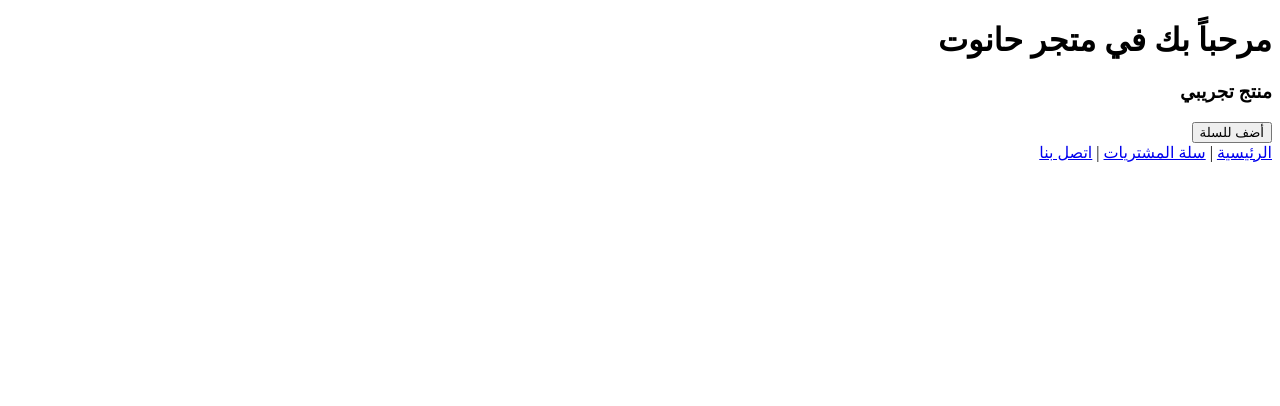
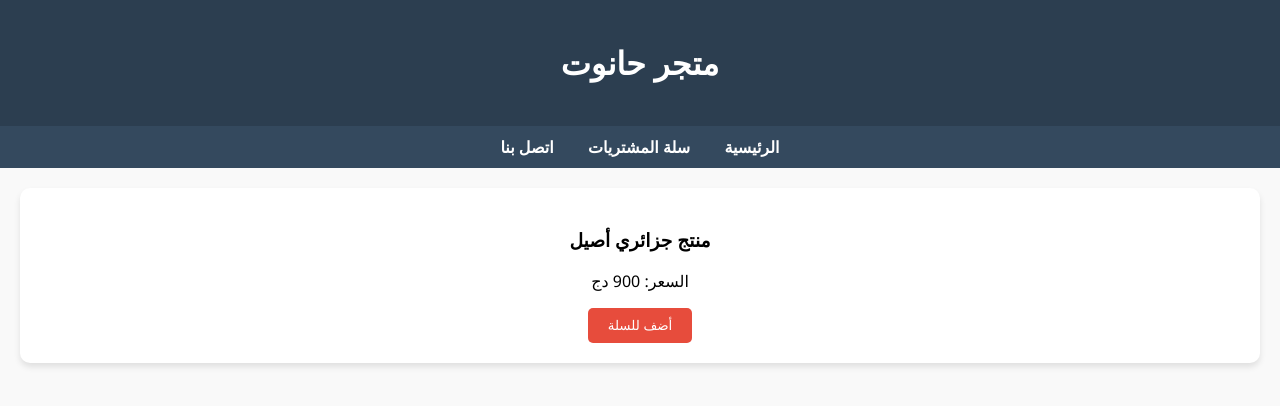
Before and after one commit to Abdelali0669/hanout-store, a website: page index.html in a window 1280 px wide. Drawn offline with Linux system fonts and the light colour scheme.

Commit message:
Add files via upload

```diff
--- a/index.html
+++ b/index.html
@@ -1,14 +1,21 @@
 <!DOCTYPE html>
 <html lang="ar" dir="rtl">
-<head><meta charset="UTF-8"><title>متجر حانوت - الرئيسية</title></head>
+<head>
+    <meta charset="UTF-8">
+    <link rel="stylesheet" href="style.css">
+    <title>متجر حانوت الاحترافي</title>
+</head>
 <body>
-    <h1>مرحباً بك في متجر حانوت</h1>
-    <div class="product">
-        <h3>منتج تجريبي</h3>
-        <button onclick="alert('تمت الإضافة للسلة')">أضف للسلة</button>
+    <header><h1>متجر حانوت</h1></header>
+    <nav>
+        <a href="/">الرئيسية</a> <a href="/cart">سلة المشتريات</a> <a href="/contact">اتصل بنا</a>
+    </nav>
+    <div class="product-grid">
+        <div class="product-card">
+            <h3>منتج جزائري أصيل</h3>
+            <p>السعر: 900 دج</p>
+            <button>أضف للسلة</button>
+        </div>
     </div>
-    <nav>
-        <a href="/">الرئيسية</a> | <a href="/cart">سلة المشتريات</a> | <a href="/contact">اتصل بنا</a>
-    </nav>
 </body>
 </html>
--- /dev/null
+++ b/style.css
@@ -0,0 +1,8 @@
+body { font-family: 'Segoe UI', sans-serif; background: #f9f9f9; margin: 0; }
+header { background: #2c3e50; color: white; padding: 20px; text-align: center; }
+nav { background: #34495e; padding: 10px; text-align: center; }
+nav a { color: white; margin: 0 15px; text-decoration: none; font-weight: bold; }
+.product-grid { display: grid; grid-template-columns: repeat(auto-fit, minmax(250px, 1fr)); gap: 20px; padding: 20px; }
+.product-card { background: white; padding: 20px; border-radius: 10px; box-shadow: 0 4px 6px rgba(0,0,0,0.1); text-align: center; }
+button { background: #e74c3c; color: white; border: none; padding: 10px 20px; border-radius: 5px; cursor: pointer; transition: 0.3s; }
+button:hover { background: #c0392b; }
```
